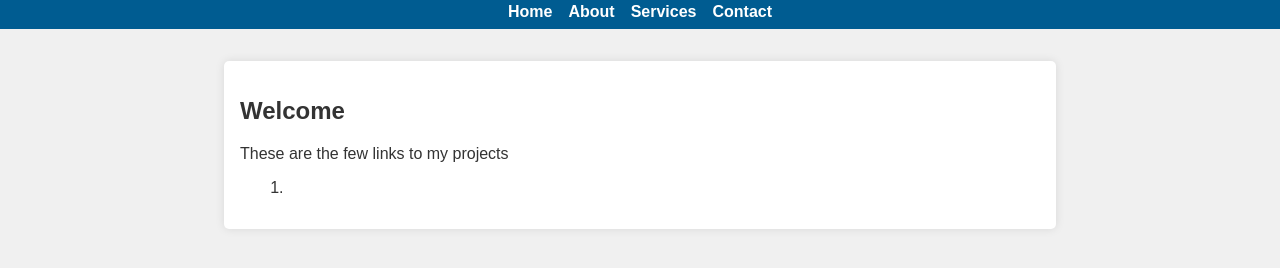
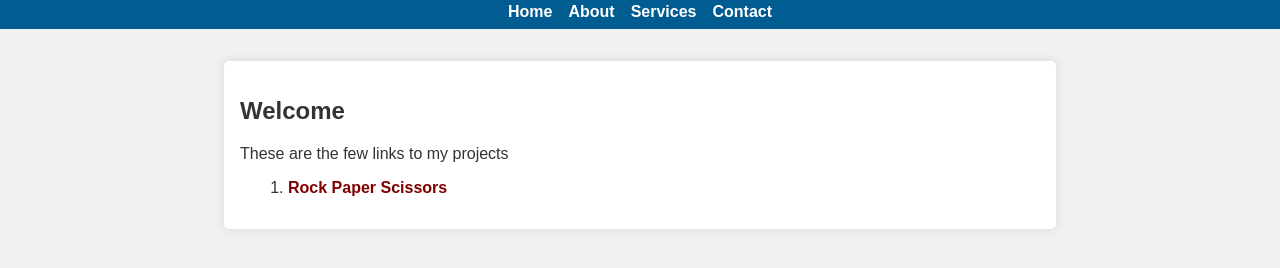
Before and after one commit to ombhs/webcode, a plain HTML site: page index.html in a window 1280 px wide. Shown: the part 74-342 px from the top of the page. Drawn offline with Linux system fonts and the light colour scheme.

Commit message:
Update index.html

```diff
--- a/index.html
+++ b/index.html
@@ -64,8 +64,12 @@
                 margin: 1rem;
             }
         }
-        .games-o>ul>li {
+        ol>li>a {
             color:maroon;
+            transition:.5s ease;
+        }
+        ol>li>a:hover{
+            color:blue;
         }
     </style>
 </head>
```
